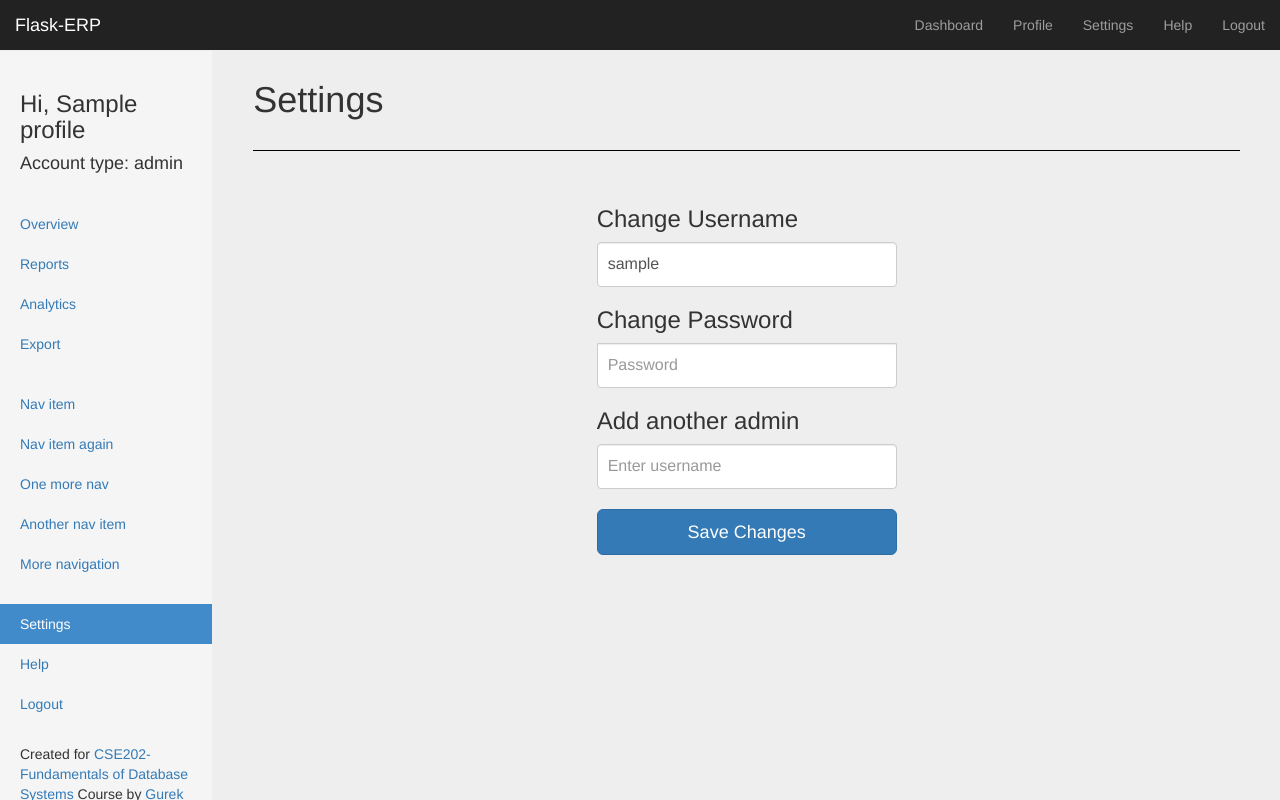
After one commit to gureks/flask-erp, a Flask app: page /settings in a window 1280 px wide. The commit adds this page. Run offline with Flask 2, Linux system fonts and the light colour scheme; the visitor is signed in with stand-in values (Sample User, id 1); tables that the repository leaves empty or names only in its code hold one stand-in row (values such as "Sample post"); some libraries are stand-ins or nearby versions.

Commit message:
fixed change username

```diff
--- a/app.py
+++ b/app.py
@@ -40,8 +40,8 @@ def logout():
 	session.pop('type')
 	return redirect('/')
 
-@app.route('/dashboard')
-def homepage():
+@app.route('/settings')
+def settings():
 	if 'username' not in session:
 		return redirect('/')
 	cursor = mysql.connect().cursor()
@@ -49,12 +49,54 @@ def homepage():
 	data = cursor.fetchone()
 	if data is None:
 		return abort(404)
-	print(data)
+	return render_template('settings.html', data=data)
+
+@app.route('/dashboard')
+def dashboard():
+	if 'username' not in session:
+		return redirect('/')
+	cursor = mysql.connect().cursor()
+	cursor.execute("SELECT name, dob, sex, email, number, address FROM user, profile where user.username = \"" + session['username'] + "\" and user.username = profile.username")
+	data = cursor.fetchone()
+	if data is None:
+		return abort(404)
 	return render_template("dashboard.html",data=data)
 
 @app.route('/help')
 def help():
 	return render_template("help.html")
 
+@app.route('/changesettings', methods=['GET','POST'])
+def changesettings():
+	if 'username' not in session:
+		return redirect('/')
+	username = request.form.get('username')
+	password = request.form.get('password')
+	newAdmin = request.form.get('newAdmin')
+	msg = username + " " + password + " " + newAdmin + " "
+	if username is not None:
+		if username == session['username']:
+			msg = msg + "<br />same username "
+		else:
+			conn = mysql.connect()
+			cursor = conn.cursor()
+			cursor.execute("SELECT username FROM user WHERE username = \"" + username + "\"")
+			data = cursor.fetchone()
+			if data is None:
+				msg = msg + "<br /> Username available"
+				print("UPDATE user SET username = \"" + username + "\" WHERE username = \"" + session['username'] + "\"" )
+				cursor.execute("UPDATE user SET username = \"" + username + "\" WHERE username = \"" + session['username'] + "\"" )
+				cursor.execute("UPDATE profile SET username = \"" + username + "\" WHERE username = \"" + session['username'] + "\"" )
+				data = cursor.fetchone()
+				print(data)
+				conn.commit()
+				session['username'] = username
+			else:
+				msg = msg + "<br />username already exists"
+	else:
+		msg = msg + "<br /> username is none"
+	return msg + "<br /> username now is " + session['username']
+
+
 if __name__ == '__main__':
 	app.run(host='0.0.0.0',port=8000,debug=True)
--- a/templates/index.html
+++ b/templates/index.html
@@ -28,7 +28,7 @@
 				</label>
 			</div> -->
 			<button class="btn btn-lg btn-primary btn-block" type="submit">Sign in</button>
-	  	</form>
+		</form>
 	  <p>
 		Created for <a href="https://www.usebackpack.com/iiitd/w2017/cse202/" target="_blank">CSE202-Fundamentals of Database Systems</a> Course by <a href="https://github.com/gureks">Gurek Singh</a> and <a href="">Azhar Tak</a>
 	  </p>
--- /dev/null
+++ b/templates/settings.html
@@ -0,0 +1,110 @@
+
+<!DOCTYPE html>
+<html>
+<head>
+	<meta charset="utf-8">
+		<meta http-equiv="X-UA-Compatible" content="IE=edge">
+		<meta name="viewport" content="width=device-width, initial-scale=1">
+		<meta name="author" content="@gureks">
+	<title>Settings | Flask-ERP | Gurek - Azhar</title>
+	<link rel="stylesheet" href="{{ url_for('static',filename='css/bootstrap.min.css') }}">
+	<link rel="stylesheet" type="text/css" href="{{ url_for('static', filename='css/dashboard.css') }}">
+	<link rel="stylesheet" href="{{ url_for('static',filename='css/style.css') }}">
+	<link rel="stylesheet" type="text/css" href="https://maxcdn.bootstrapcdn.com/font-awesome/4.7.0/css/font-awesome.min.css">
+	<link rel="stylesheet" href="{{ url_for('static',filename='css/style.css') }}">
+
+</head>
+	<body>
+
+		<nav class="navbar navbar-inverse navbar-fixed-top">
+			<div class="container-fluid">
+				<div class="navbar-header">
+					<button type="button" class="navbar-toggle collapsed" data-toggle="collapse" data-target="#navbar" aria-expanded="false" aria-controls="navbar">
+						<span class="sr-only">Toggle navigation</span>
+						<span class="icon-bar"></span>
+						<span class="icon-bar"></span>
+						<span class="icon-bar"></span>
+					</button>
+					<a class="navbar-brand" href="/">Flask-ERP</a>
+				</div>
+				<div id="navbar" class="navbar-collapse collapse">
+					<ul class="nav navbar-nav navbar-right">
+						<li><a href="/dashboard">Dashboard</a></li>
+						<li><a href="/profile">Profile</a></li>
+						<li><a href="/settings">Settings</a></li>
+						<li><a href="/help">Help</a></li>
+						<li><a href="/logout">Logout</a></li>
+					</ul>
+				</div>
+			</div>
+		</nav>
+
+		<div class="container-fluid">
+			<div class="row">
+				<div class="col-sm-3 col-md-2 sidebar">
+					<h3>Hi, {{data[0]}}</h3>
+					<h4>Account type: {{ session['type'] }}</h4><br />
+					<ul class="nav nav-sidebar">
+						<li><a href="/dashboard">Overview </a></li>
+						<li><a href="#">Reports</a></li>
+						<li><a href="#">Analytics</a></li>
+						<li><a href="#">Export</a></li>
+					</ul>
+					<ul class="nav nav-sidebar">
+						<li><a href="">Nav item</a></li>
+						<li><a href="">Nav item again</a></li>
+						<li><a href="">One more nav</a></li>
+						<li><a href="">Another nav item</a></li>
+						<li><a href="">More navigation</a></li>
+					</ul>
+					<ul class="nav nav-sidebar">
+						<li class="active"><a href="/settings">Settings <span class="sr-only">(current)</span></a></li>
+						<li><a href="/help">Help</a></li>
+						<li><a href="/logout">Logout</a></li>
+					</ul>
+
+					Created for <a href="https://www.usebackpack.com/iiitd/w2017/cse202/" target="_blank">CSE202-Fundamentals of Database Systems</a> Course</li>
+					by <a href="https://github.com/gureks">Gurek Singh</a> and <a href="">Azhar Tak</a>
+				</div>
+				<div class="col-sm-9 col-sm-offset-3 col-md-10 col-md-offset-2 main">
+					<br />
+					<h1 class="page-header">Settings</h1>
+					<hr style="border-color: black;">
+					<div class="row">
+						<form class="form-signin" action="/changesettings" method="POST">
+							<h3 class="form-signin-heading" id="center">Change Username</h3>
+							<label for="inputUsername" class="sr-only">Username</label>
+							<input type="text" name="username" id="inputUsername" class="form-control" placeholder="Username" value="{{ session['username'] }}">
+							<h3 class="form-signin-heading" id="center">Change Password</h3>
+							<label for="inputPassword" class="sr-only">Password</label>
+							<input type="password" name="password" id="inputPassword" class="form-control" placeholder="Password">
+
+							{% if session['type']|string() == "admin" %}
+							<h3 class="form-signin-heading" id="center">Add another admin</h3>
+							<label for="inputAdmin" class="sr-only">Enter username</label>
+							<input type="text" name="newAdmin" id="inputAdmin" class="form-control" placeholder="Enter username">
+							{% endif %}
+							<!-- <div class="checkbox">
+								<label>
+									<input type="checkbox" value="remember-me"> Remember me
+								</label>
+							</div> -->
+							<br />
+							<button class="btn btn-lg btn-primary btn-block" type="submit">Save Changes</button>
+						</form>
+
+					</div>
+
+
+					</div>
+				</div>
+			</div>
+		</div>
+
+		<!-- Bootstrap core JavaScript
+		================================================== -->
+		<!-- Placed at the end of the document so the pages load faster -->
+		<script src="https://ajax.googleapis.com/ajax/libs/jquery/1.12.4/jquery.min.js"></script>
+		<script src="{{ url_for('static', filename='js/bootstrap.min.js') }}"></script>
+	</body>
+</html>
```
Also changed, not shown: templates/dashboard.html (+7 -9 lines).
